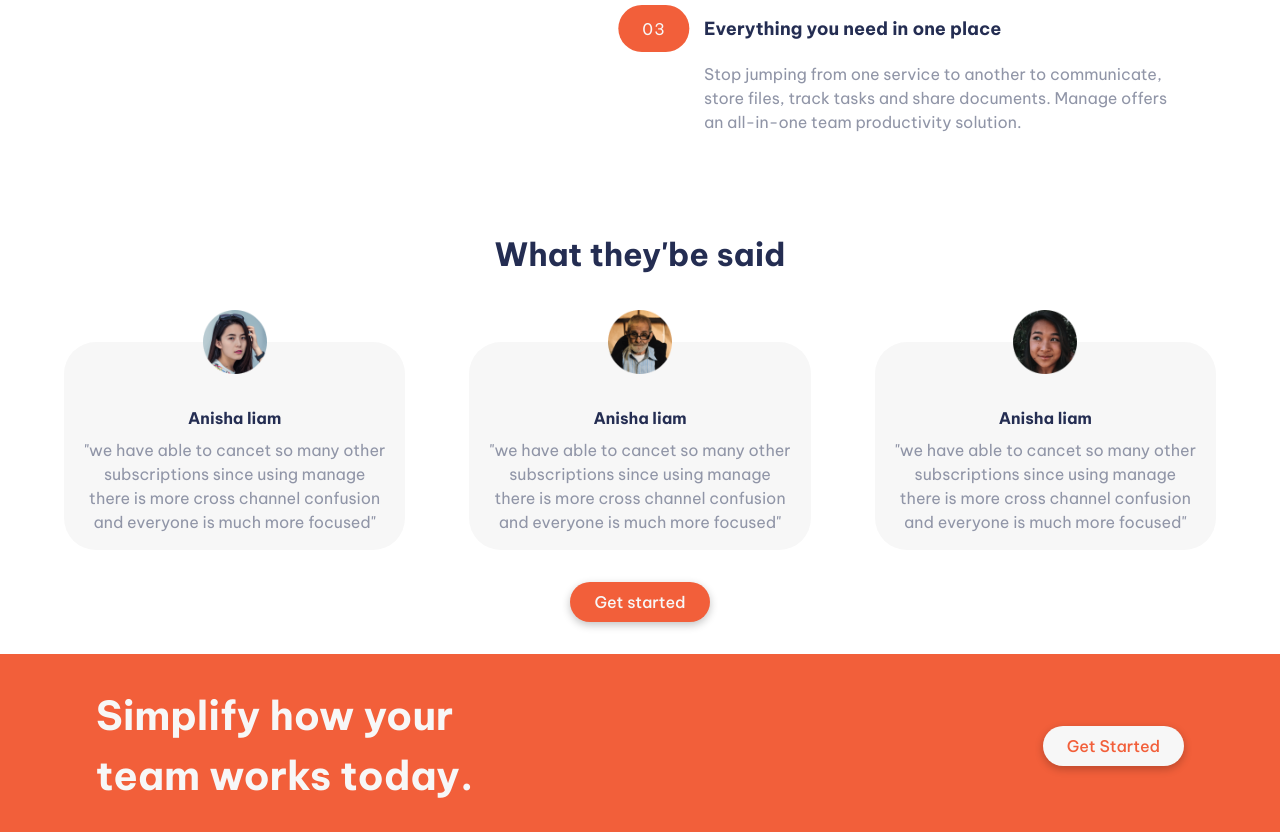
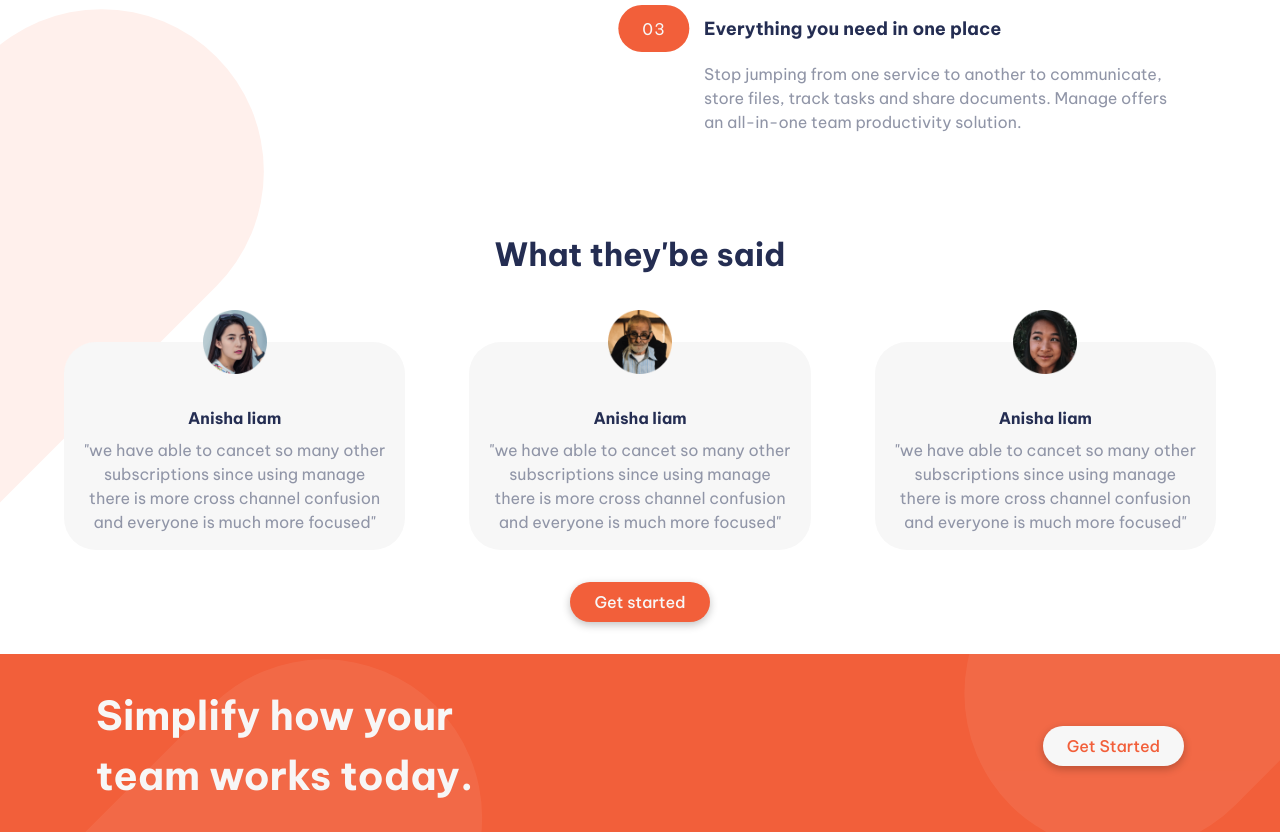
Before and after one commit to Zakaria-Bnh/Manage-landing-page, a website: page index.html in a window 1280 px wide. Shown: the part 1008-1840 px from the top of the page. Drawn offline with Linux system fonts and the light colour scheme; the site is published under a folder, as on GitHub Pages, so addresses that start at the root find nothing.

Commit message:
adding ../ to paths for psuedo

```diff
--- a/styles/styles.css
+++ b/styles/styles.css
@@ -310,7 +310,7 @@ body p {
 .hero-section::before {
   content: "";
   position: absolute;
-  background-image: url(/assets/bg-tablet-pattern.svg);
+  background-image: url(../assets/bg-tablet-pattern.svg);
   background-repeat: no-repeat;
   background-size: 130%;
   width: 110%;
@@ -356,7 +356,7 @@ body p {
   .hero-section::after {
     content: "";
     position: absolute;
-    background-image: url(/assets/bg-tablet-pattern.svg);
+    background-image: url(../assets/bg-tablet-pattern.svg);
     background-repeat: no-repeat;
     background-size: contain;
     width: 83%;
@@ -438,7 +438,7 @@ body p {
     position: absolute;
     height: 260%;
     inset: 0;
-    background-image: url(/assets/bg-tablet-pattern.svg);
+    background-image: url(../assets/bg-tablet-pattern.svg);
     background-repeat: no-repeat;
     background-size: 23%;
     background-position: center;
@@ -504,7 +504,7 @@ body p {
 .Cta-section-wrapper::before {
   content: "";
   position: absolute;
-  background-image: url(/assets/bg-simplify-section-mobile.svg);
+  background-image: url(../assets/bg-simplify-section-mobile.svg);
   background-repeat: no-repeat;
   background-size: cover;
   inset: 0;
@@ -520,7 +520,7 @@ body p {
   .Cta-section-wrapper::before {
     content: "";
     position: absolute;
-    background-image: url(/assets/bg-simplify-section-desktop.svg);
+    background-image: url(../assets/bg-simplify-section-desktop.svg);
     background-position: 60% 50%;
     background-repeat: no-repeat;
     background-size: 100%;
```
